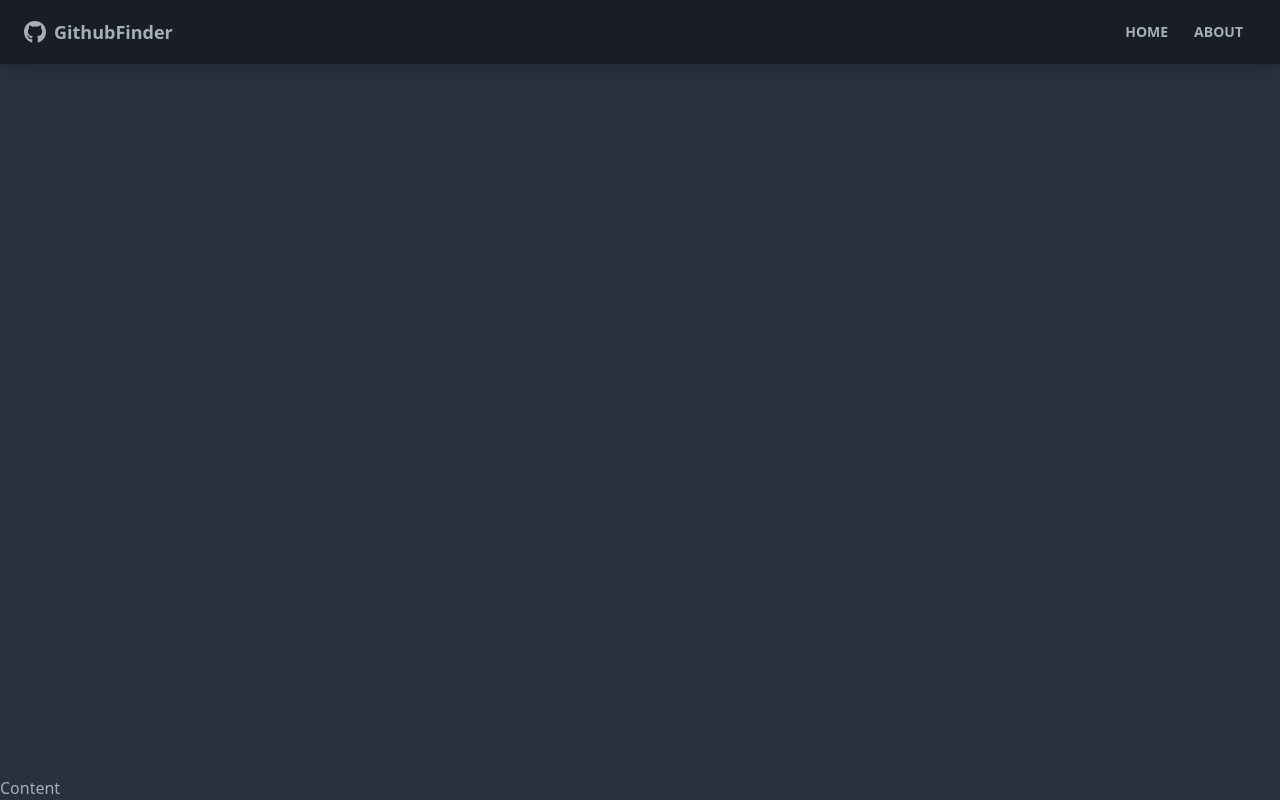
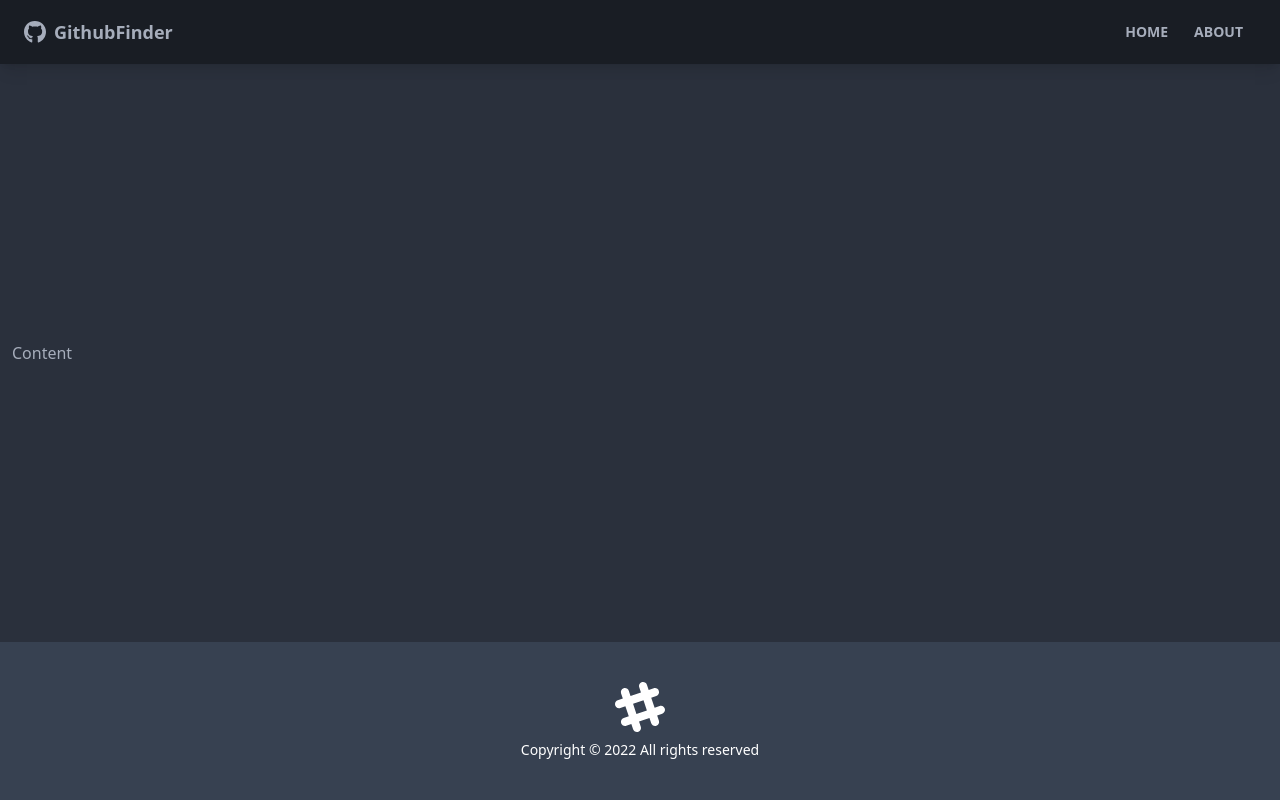
Before and after one commit to TrungNguyen1409/github-finder, a React (Create React App) app: page / in a window 1280 px wide. Built offline with nearby package versions, Linux system fonts and the light colour scheme.

Commit message:
set up footer

```diff
--- a/src/App.js
+++ b/src/App.js
@@ -1,4 +1,5 @@
 import {BrowserRouter as Router, Route} from 'react-router-dom'
+import Footer from './components/layout/Footer';
 import Navbar from './components/layout/Navbar';
 function App() {
   return (
@@ -6,8 +7,8 @@
 
       <div className='flex flex-col justify-between h-screen'>
       <Navbar></Navbar>
-      <main> Content</main>
-
+      <main className='container mx-auto px-3 pb-12'> Content</main>
+      <Footer></Footer>
       </div>
 
     </Router>
--- /dev/null
+++ b/src/components/layout/Footer.jsx
@@ -0,0 +1,28 @@
+import React from 'react'
+
+
+
+
+function Footer() {
+    const footerYear = new Date().getFullYear()
+  return (
+    <footer className='footer p-10 bg-gray-700 text-primary-content footer-center'>
+        <div>
+        <svg
+          width='50'
+          height='50'
+          viewBox='0 0 24 24'
+          xmlns='http://www.w3.org/2000/svg'
+          fillRule='evenodd'
+          clipRule='evenodd'
+          className='inline-block fill-current'
+        >
+          <path d='M22.672 15.226l-2.432.811.841 2.515c.33 1.019-.209 2.127-1.23 2.456-1.15.325-2.148-.321-2.463-1.226l-.84-2.518-5.013 1.677.84 2.517c.391 1.203-.434 2.542-1.831 2.542-.88 0-1.601-.564-1.86-1.314l-.842-2.516-2.431.809c-1.135.328-2.145-.317-2.463-1.229-.329-1.018.211-2.127 1.231-2.456l2.432-.809-1.621-4.823-2.432.808c-1.355.384-2.558-.59-2.558-1.839 0-.817.509-1.582 1.327-1.846l2.433-.809-.842-2.515c-.33-1.02.211-2.129 1.232-2.458 1.02-.329 2.13.209 2.461 1.229l.842 2.515 5.011-1.677-.839-2.517c-.403-1.238.484-2.553 1.843-2.553.819 0 1.585.509 1.85 1.326l.841 2.517 2.431-.81c1.02-.33 2.131.211 2.461 1.229.332 1.018-.21 2.126-1.23 2.456l-2.433.809 1.622 4.823 2.433-.809c1.242-.401 2.557.484 2.557 1.838 0 .819-.51 1.583-1.328 1.847m-8.992-6.428l-5.01 1.675 1.619 4.828 5.011-1.674-1.62-4.829z'></path>
+        </svg>
+        <p>Copyright &copy; {footerYear} All rights reserved</p>
+        </div>
+    </footer>
+  )
+}
+
+export default Footer
```
